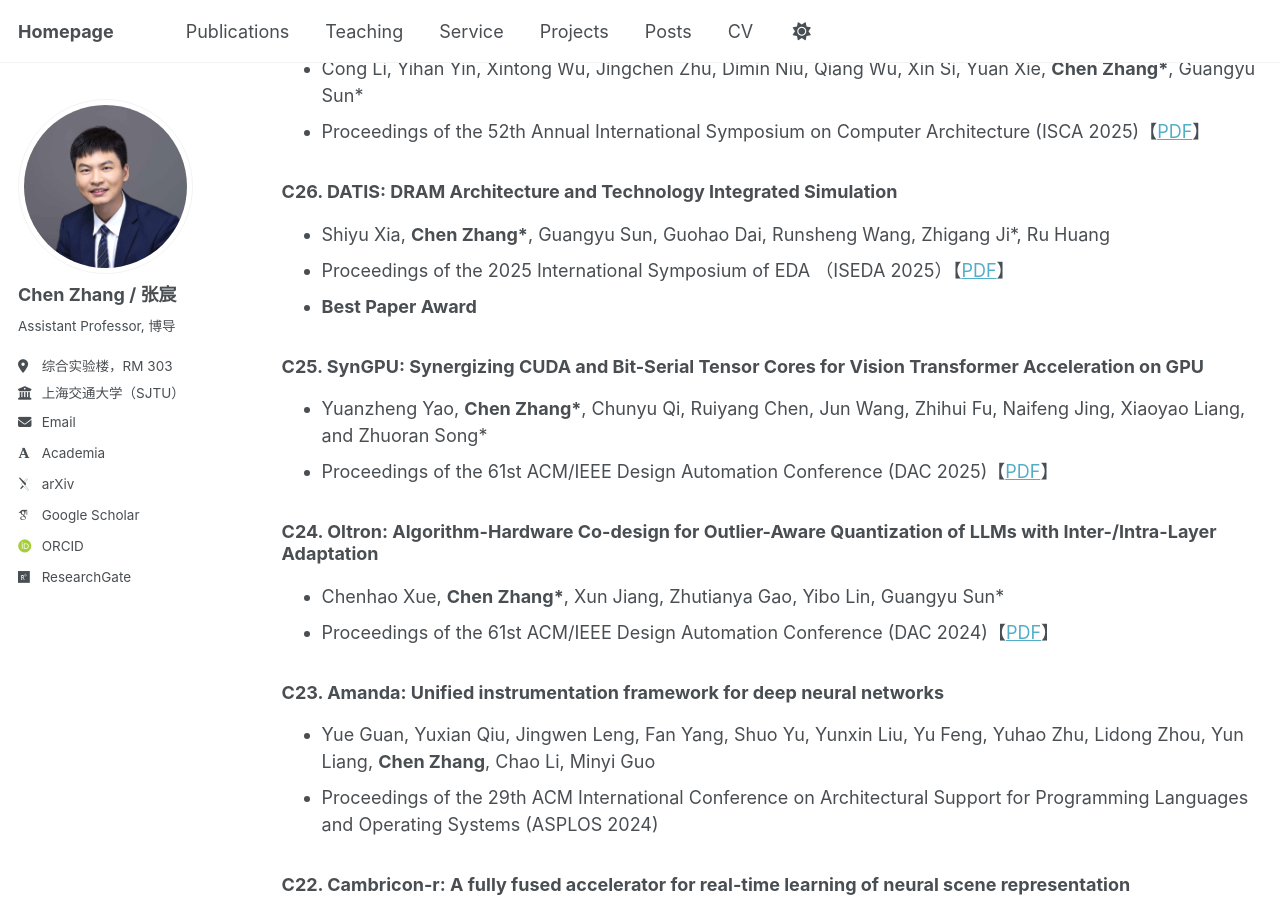
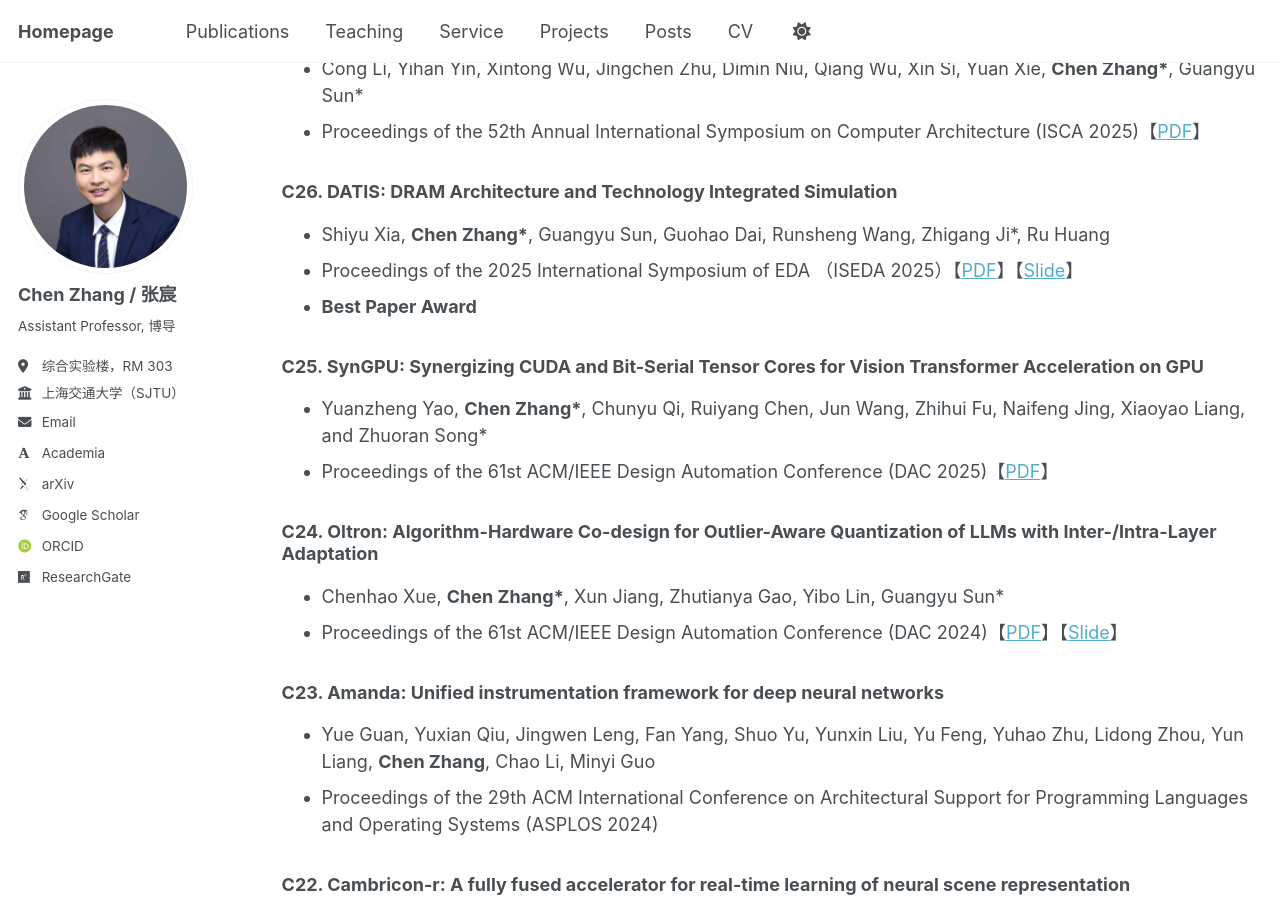
Before and after one commit to chenzhangsjtu/chenzhangsjtu.github.io, a Jekyll site: the page built from _pages/publications.md, in a window 1280 px wide and 900 px high, scrolled down 1294 px. Built offline with Jekyll 4.4.1, drawn with Linux system fonts in a browser that asks for light colours; some web fonts are replaced.

Commit message:
update slides

```diff
--- a/_pages/publications.md
+++ b/_pages/publications.md
@@ -42,7 +42,7 @@ author_profile: true
 
 ### C26. DATIS: DRAM Architecture and Technology Integrated Simulation
 * Shiyu Xia, **Chen Zhang\***, Guangyu Sun, Guohao Dai, Runsheng Wang, Zhigang Ji\*, Ru Huang
-* Proceedings of the 2025 International Symposium of EDA （ISEDA 2025）【[PDF](https://chenzhangsjtu.github.io//files/2025ISEDA.pdf)】
+* Proceedings of the 2025 International Symposium of EDA （ISEDA 2025）【[PDF](https://chenzhangsjtu.github.io//files/2025ISEDA.pdf)】【[Slide](https://chenzhangsjtu.github.io//files/slides/ID198_ISEDA.pdf)】
 * **Best Paper Award**
 
 ### C25. SynGPU: Synergizing CUDA and Bit-Serial Tensor Cores for Vision Transformer Acceleration on GPU
@@ -51,7 +51,8 @@ author_profile: true
 
 ### C24. Oltron: Algorithm-Hardware Co-design for Outlier-Aware Quantization of LLMs with Inter-/Intra-Layer Adaptation
 * Chenhao Xue, **Chen Zhang\***, Xun Jiang, Zhutianya Gao, Yibo Lin, Guangyu Sun\*
-* Proceedings of the 61st ACM/IEEE Design Automation Conference (DAC 2024)【[PDF](https://chenzhangsjtu.github.io//files/2024-DAC.pdf)】
+* Proceedings of the 61st ACM/IEEE Design Automation Conference (DAC 2024)【[PDF](https://chenzhangsjtu.github.io//files/2024-DAC.pdf)】【[Slide](https://chenzhangsjtu.github.io//files/slides/184DAC2024.pdf)】
+
 
 ### C23. Amanda: Unified instrumentation framework for deep neural networks
 * Yue Guan, Yuxian Qiu, Jingwen Leng, Fan Yang, Shuo Yu, Yunxin Liu, Yu Feng, Yuhao Zhu, Lidong Zhou, Yun Liang, **Chen Zhang**, Chao Li, Minyi Guo
```
Also changed, not shown: 5 other files.
